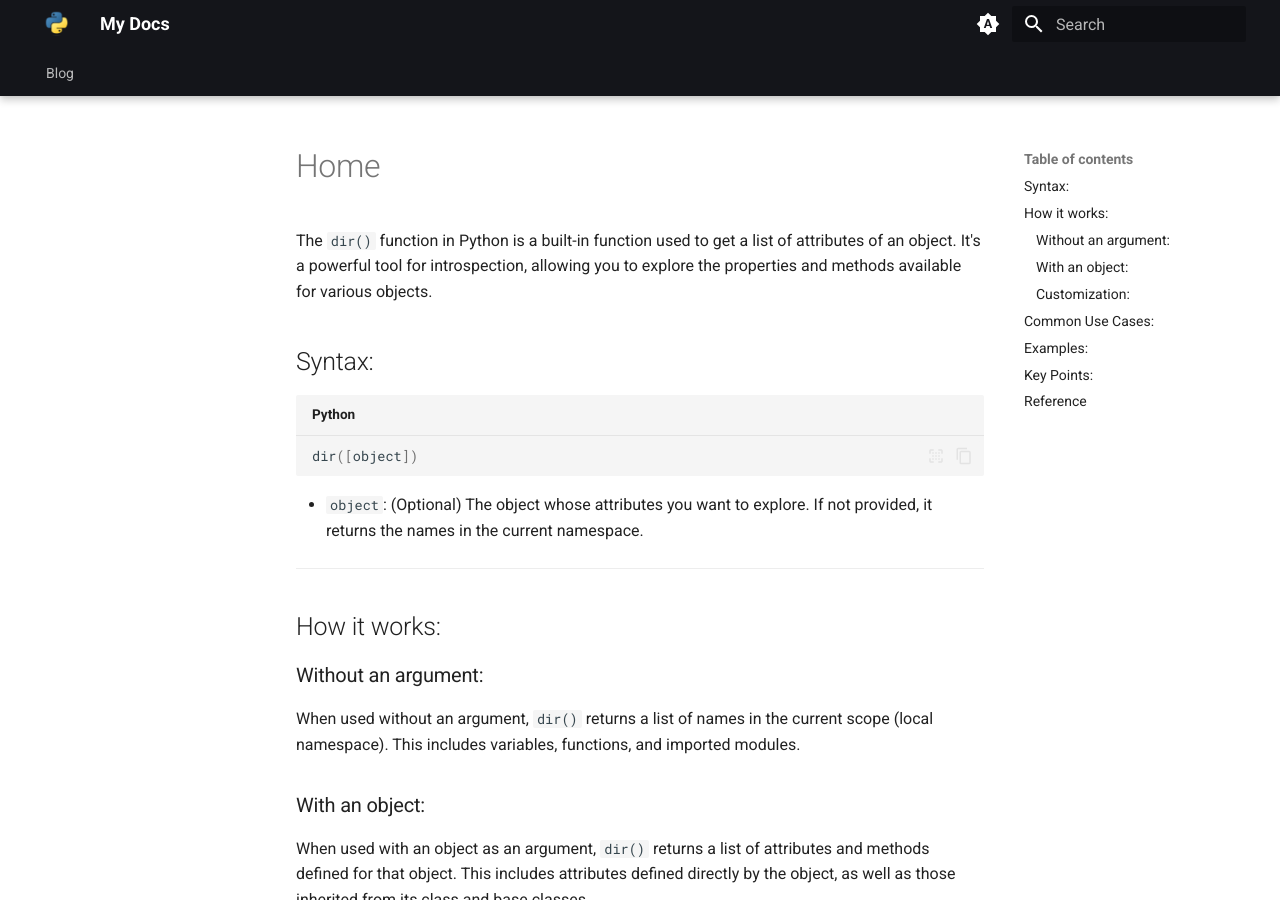
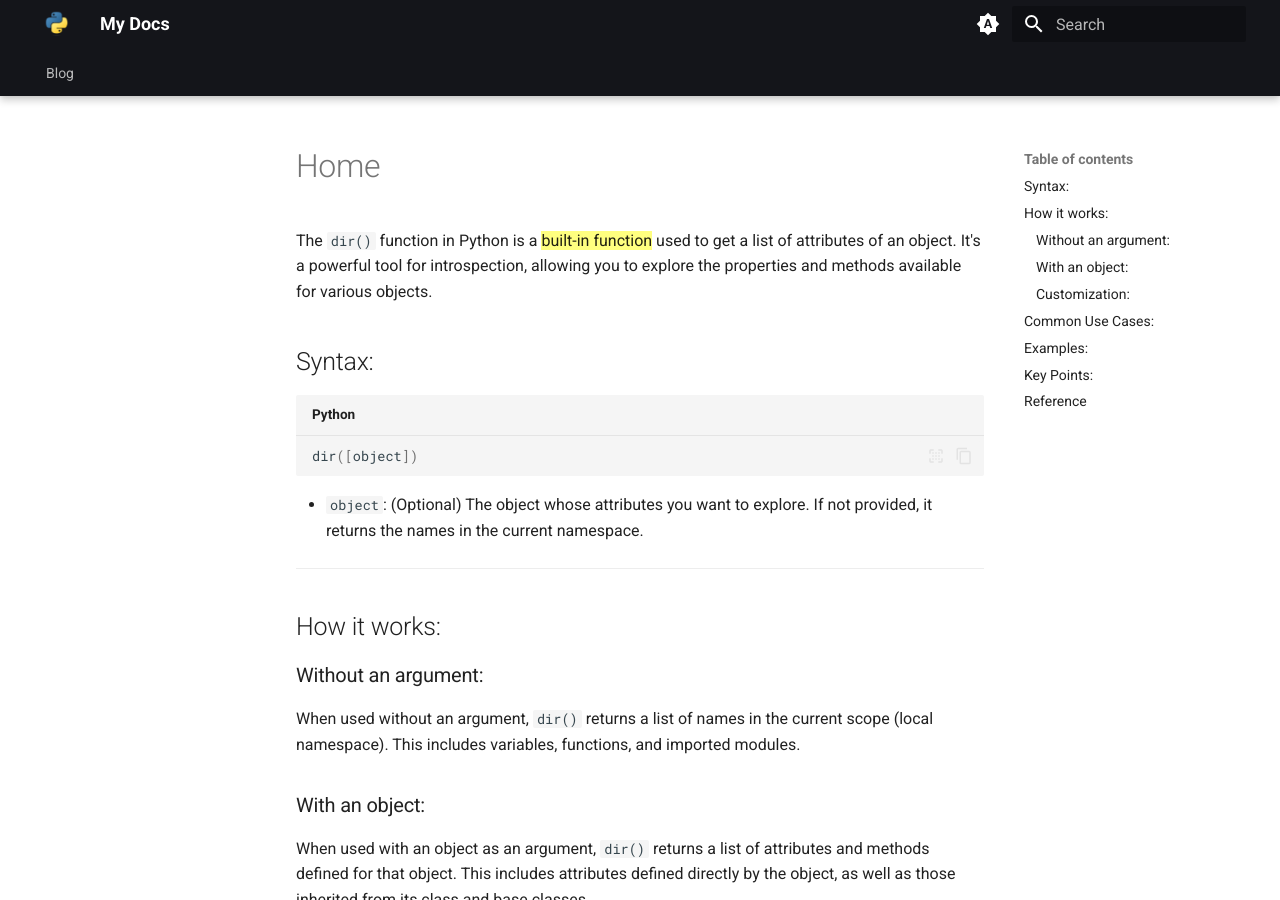
Before and after one commit to bishowlovespython/bishowlovespython, an MkDocs documentation site: the page built from docs/index.md, in a window 1280 px wide and 900 px high. Built offline with MkDocs 1.6.1 and Material for MkDocs 9.7.7, drawn with Linux system fonts in a browser that asks for light colours.

```diff
--- a/docs/index.md
+++ b/docs/index.md
@@ -1,6 +1,6 @@
 # Home
 
-The `dir()` function in Python is a built-in function used to get a list of attributes of an object. It's a powerful tool for introspection, allowing you to explore the properties and methods available for various objects.
+The `dir()` function in Python is a ==built-in function== used to get a list of attributes of an object. It's a powerful tool for introspection, allowing you to explore the properties and methods available for various objects.
 
 ## Syntax:
 
```
Also changed, not shown: 1 other file.
